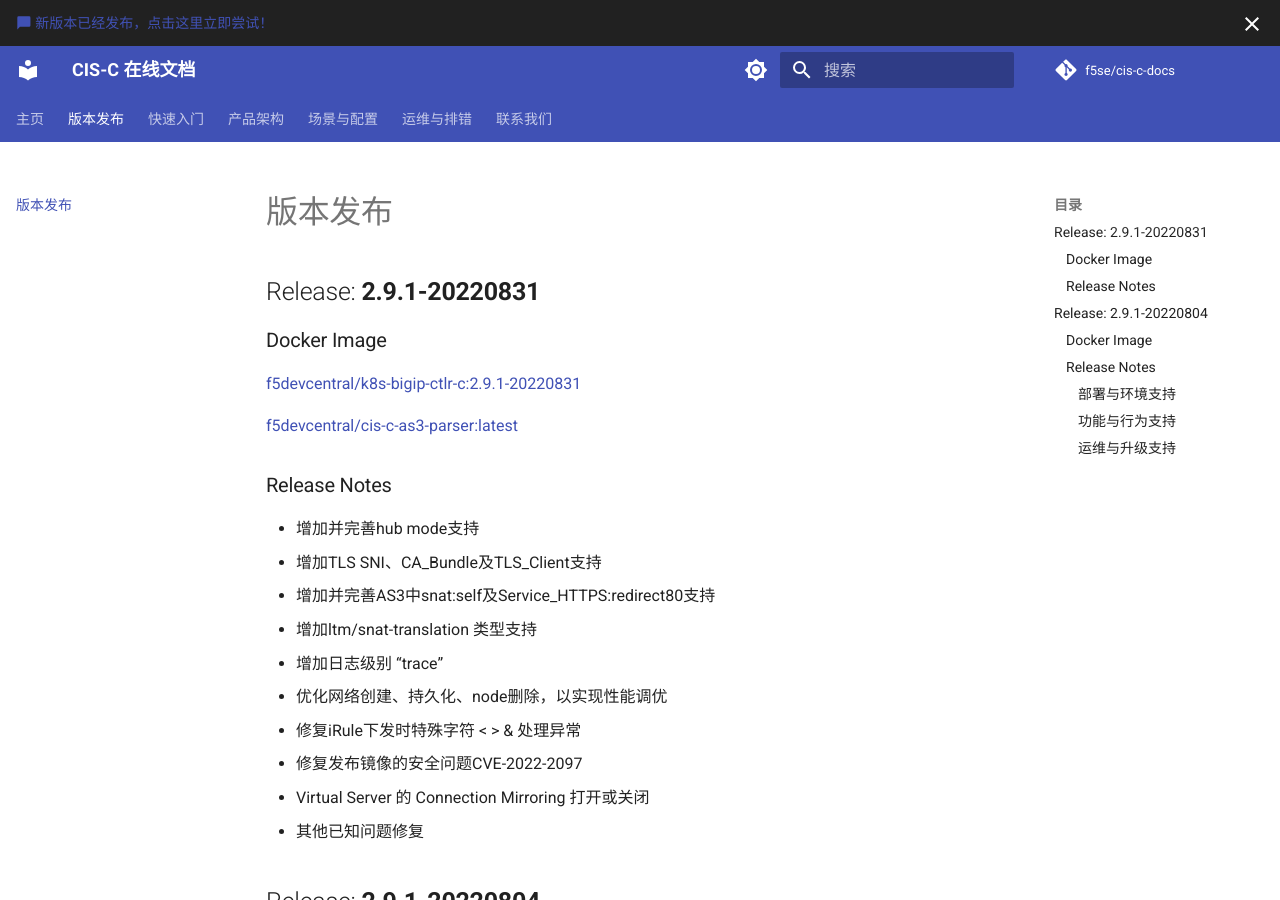
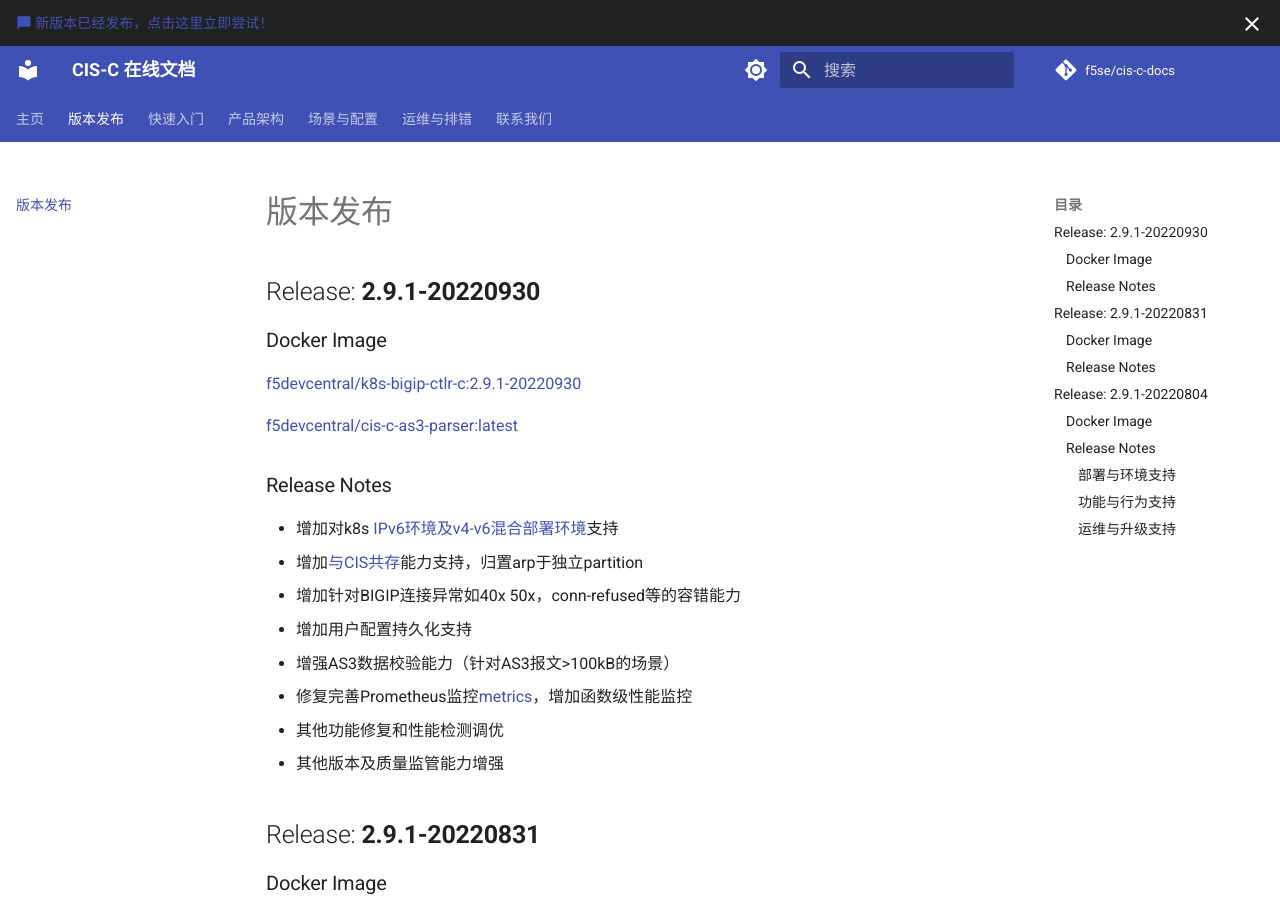
Before and after one commit to f5se/cis-c-docs, an MkDocs documentation site: the page built from docs/Release-notes/index.md, in a window 1280 px wide and 900 px high. Built offline with MkDocs 1.6.1 and Material for MkDocs 9.7.7, drawn with Linux system fonts in a browser that asks for light colours; comment, search, counter and statistics services are not loaded.

Commit message:
add release note for 2.9.1-20220930

```diff
--- a/docs/Release-notes/index.md
+++ b/docs/Release-notes/index.md
@@ -1,4 +1,23 @@
 # 版本发布
+
+## Release: **2.9.1-20220930**
+
+### Docker Image
+
+[f5devcentral/k8s-bigip-ctlr-c:2.9.1-20220930](https://hub.docker.com/r/f5devcentral/k8s-bigip-ctlr-c)
+
+[f5devcentral/cis-c-as3-parser:latest](https://hub.docker.com/r/f5devcentral/cis-c-as3-parser)
+
+### Release Notes
+
+* 增加对k8s [IPv6环境及v4-v6混合部署环境](../Use-Cases/ipv6.md)支持
+* 增加[与CIS共存](../Use-Cases/cis-and-cis-c.md)能力支持，归置arp于独立partition
+* 增加针对BIGIP连接异常如40x 50x，conn-refused等的容错能力
+* 增加用户配置持久化支持
+* 增强AS3数据校验能力（针对AS3报文>100kB的场景）
+* 修复完善Prometheus监控[metrics](../quick-start/prometheus.md)，增加函数级性能监控
+* 其他功能修复和性能检测调优
+* 其他版本及质量监管能力增强
 
 ## Release: **2.9.1-20220831**
 
```
